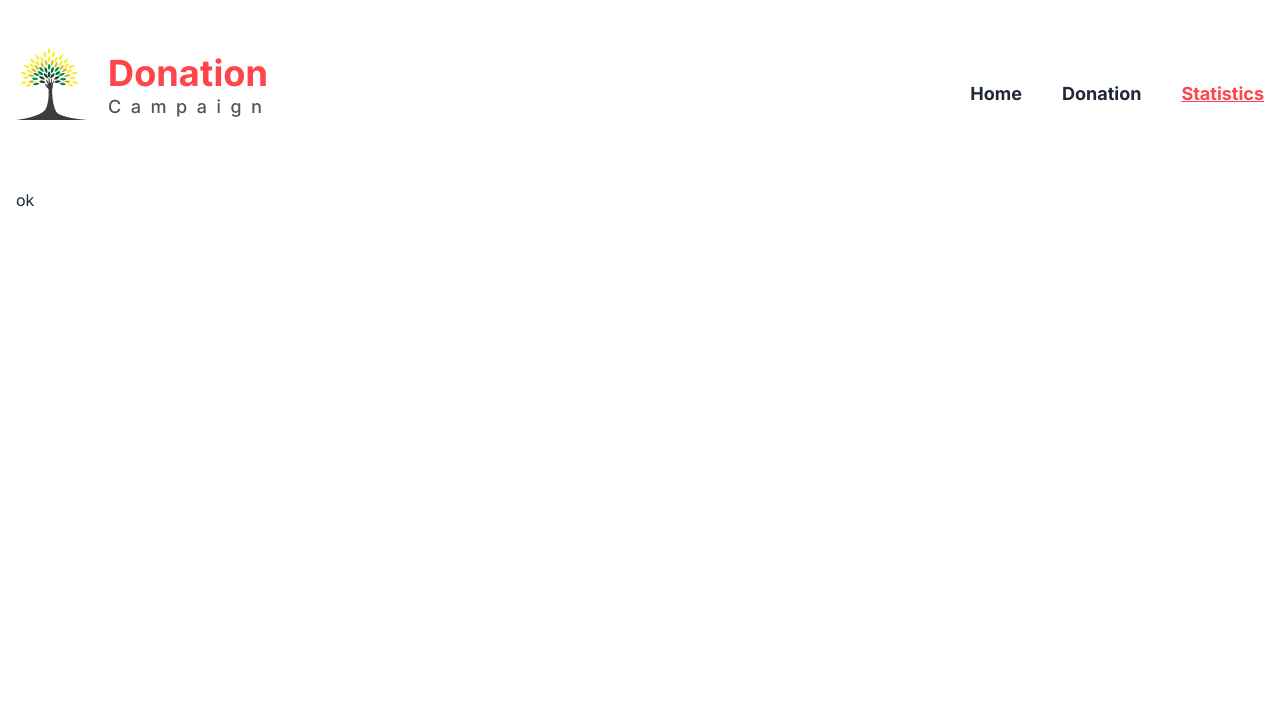
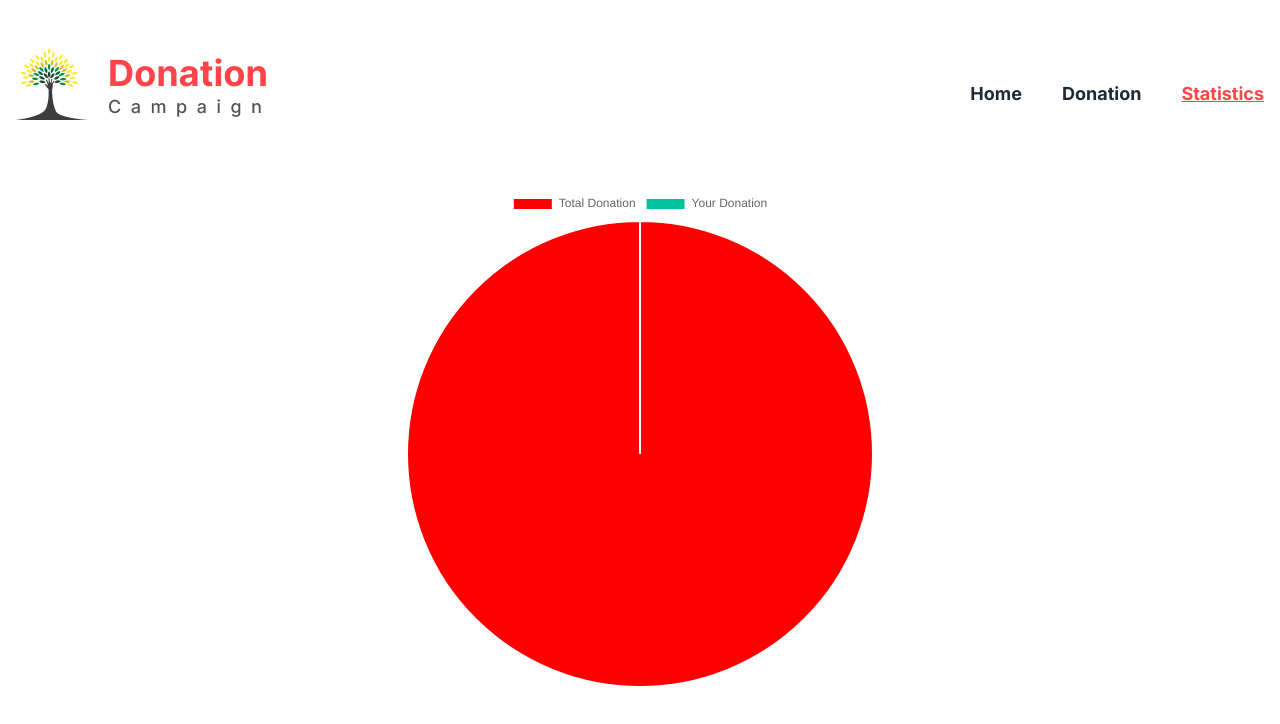
Before and after one commit to ekramul28/assigement8, a React (Vite) app: page /statistics in a window 1280 px wide. Shown: the top 724 px of the page. Built offline with nearby package versions, Linux system fonts and the light colour scheme.

Commit message:
pie chart added

```diff
--- a/package.json
+++ b/package.json
@@ -10,9 +10,10 @@
     "preview": "vite preview"
   },
   "dependencies": {
-    "@mui/x-charts": "^6.0.0-alpha.12",
+    "chart.js": "^4.4.0",
     "prop-types": "^15.8.1",
     "react": "^18.2.0",
+    "react-chartjs-2": "^5.2.0",
     "react-dom": "^18.2.0",
     "react-router-dom": "^6.16.0",
     "recharts": "^2.8.0",
--- a/src/Pages/Statistics/Statistics.jsx
+++ b/src/Pages/Statistics/Statistics.jsx
@@ -1,9 +1,42 @@
 import React from 'react';
+import {
+    Chart as ChartJs,
+    ArcElement,
+    Tooltip,
+    Legend
+} from 'chart.js';
+import { Pie } from 'react-chartjs-2';
+import { getItemOfLocalStor } from '../../utility/LocalStroage';
+ChartJs.register(
+    ArcElement,
+    Tooltip,
+    Legend
+);
+const Statistics = () => {
+    const item = getItemOfLocalStor();
 
-const Statistics = () => {
+    const data = {
+        labels: ['Total Donation', 'Your Donation'],
+        datasets: [
+            {
+
+                backgroundColor: ['red', '#00C49F'],
+                data: [12, item.length]
+
+            }
+        ]
+    };
+
     return (
-        <div>
-            <h1>ok</h1>
+        <div className='App'>
+
+            <div className=' flex justify-center items-center '>
+                <div className='md:w-[500px] h-[700px] '>
+                    <Pie data={data}
+
+                    ></Pie>
+                </div>
+            </div>
         </div>
     );
 };
--- a/src/components/Banner/Banner.jsx
+++ b/src/components/Banner/Banner.jsx
@@ -1,12 +1,35 @@
+import { useState } from "react";
+import { useLoaderData } from "react-router-dom";
 
 const Banner = () => {
+    const allData = useLoaderData()
+    const [category, setCategory] = useState();
+    const handelClick = () => {
+        const input = document.getElementById("inputFi");
+        const inputValue = input.value;
+
+        const array = [];
+        array.filter(category => {
+            console.log(category, inputValue)
+            if (category == inputValue) {
+                console.log("ok")
+            }
+        })
+
+        allData.map(data => {
+
+            array.push(data.category)
+
+        })
+
+    }
     return (
         <div className=" flex justify-center items-center lg:h-[300px] ">
             <div>
                 <h1 className="font-bold text-4xl text-center">I Grow By Helping People In Need</h1>
                 <div className="relative mt-10">
-                    <input type="text" placeholder="Search here...." className="input input-bordered w-full pr-16" />
-                    <button className="btn bg-[#FF444A] text-white absolute top-0 right-0 rounded-l-none lowercase  ">Search</button>
+                    <input id="inputFi" type="text" placeholder="Search here...." className="input input-bordered w-full pr-16" />
+                    <button onClick={handelClick} className="btn bg-[#FF444A] text-white absolute top-0 right-0 rounded-l-none lowercase  ">Search</button>
                 </div>
             </div>
 
--- a/src/components/DonationCards/DonationCards.jsx
+++ b/src/components/DonationCards/DonationCards.jsx
@@ -5,7 +5,7 @@ const DonationCards = () => {
     const cards = useLoaderData();
 
     return (
-        <div className="grid lg:grid-cols-4 md:grid-cols-2 gap-2">
+        <div className="grid lg:grid-cols-4 md:grid-cols-2 gap-2 md:pt-24 lg:pt-0">
 
             {
                 Array.isArray(cards) ? cards.map(card => <Card card={card} key={card.id}></Card>) : null}
--- /dev/null
+++ b/src/components/Search/Search.jsx
@@ -0,0 +1,10 @@
+
+const Search = () => {
+    return (
+        <div>
+
+        </div>
+    );
+};
+
+export default Search;
--- a/src/index.css
+++ b/src/index.css
@@ -6,5 +6,4 @@
 
 body {
     font-family: 'Inter', sans-serif;
-
 }
```
Also changed, not shown: 1 other file (tests, documents, lock files or other folders).
